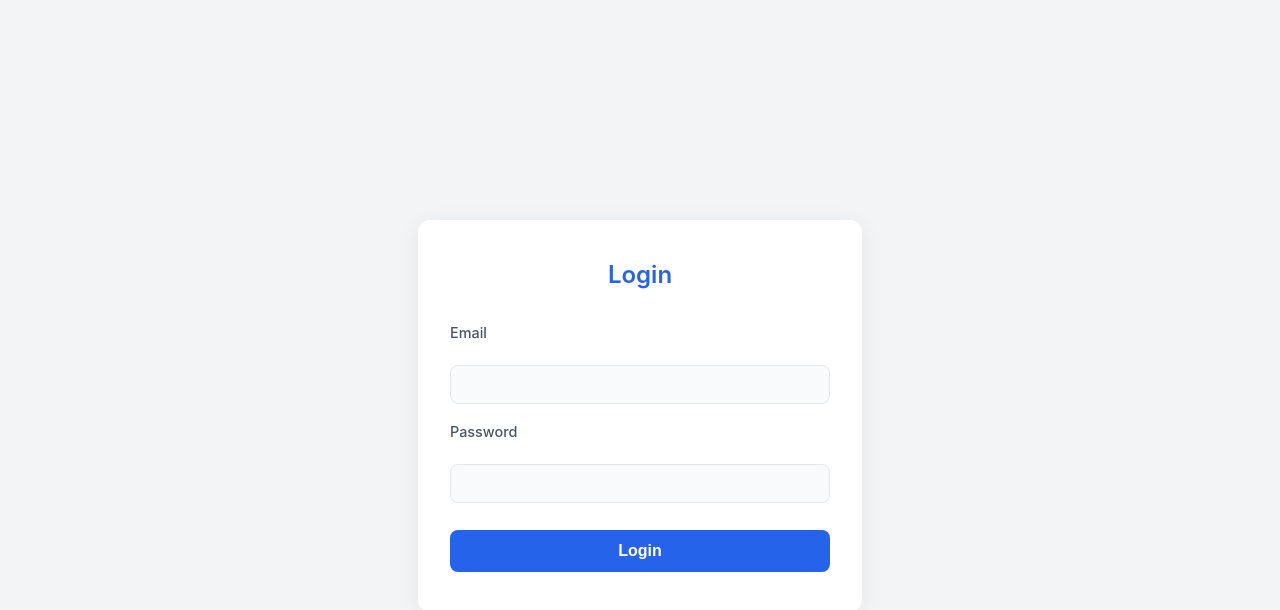
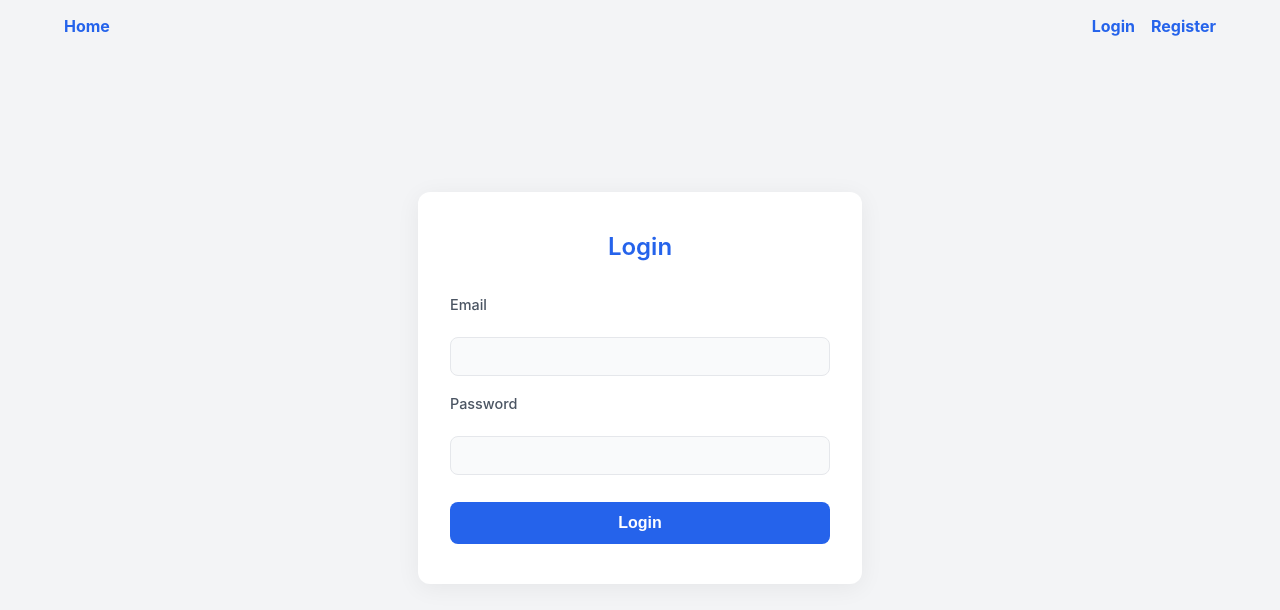
Before and after one commit to LazyPotato02/Hiring-Platform, a React (Vite) app in the folder frontend/: page /login in a window 1280 px wide. Shown: the top 610 px of the page. Built offline with nearby package versions, Linux system fonts and the light colour scheme.

Commit message:
Added NavBar

```diff
--- a/frontend/src/auth/AuthContect.tsx
+++ b/frontend/src/auth/AuthContect.tsx
@@ -10,6 +10,7 @@ export type User ={
 
 interface AuthContextType {
     user: User | null;
+    loading: boolean;
     login: (accessToken: string,refreshToken:string) => Promise<void>;
     logout: () => void;
 }
@@ -18,11 +19,17 @@ const AuthContext = createContext<AuthContextType | null>(null);
 
 export const AuthProvider: React.FC<{ children: React.ReactNode }> = ({ children }) => {
     const [user, setUser] = useState<User | null>(null);
+    const [loading, setLoading] = useState(true);
 
     useEffect(() => {
         const token = getToken();
         if (token) {
-            getCurrentUser(token).then(setUser).catch(() => clearToken());
+            getCurrentUser(token)
+                .then(setUser)
+                .catch(() => clearToken())
+                .finally(() => setLoading(false));
+        } else {
+            setLoading(false);
         }
     }, []);
 
@@ -44,7 +51,7 @@ export const AuthProvider: React.FC<{ children: React.ReactNode }> = ({ children
     };
 
     return (
-        <AuthContext.Provider value={{ user, login, logout }}>
+        <AuthContext.Provider value={{ user, loading,login, logout }}>
             {children}
         </AuthContext.Provider>
     );
--- a/frontend/src/components/LoginPage/LoginPage.css
+++ b/frontend/src/components/LoginPage/LoginPage.css
@@ -2,7 +2,7 @@
     display: flex;
     align-items: center;
     justify-content: center;
-    min-height: 100vh;
+    min-height: 80vh;
     padding: 1rem;
 }
 
--- /dev/null
+++ b/frontend/src/components/NavBar/NavBar.css
@@ -0,0 +1,17 @@
+.navbar-list {
+    display: flex;
+    justify-content: space-between;
+    padding-inline-start: 0;
+    margin: 1rem 4rem ;
+}
+
+.navbar-item {
+    text-decoration: none;
+    color: #2563eb;
+    font-weight: bold;
+}
+
+.navbar-item-users {
+    display: flex;
+    gap: 1rem;
+}
--- /dev/null
+++ b/frontend/src/components/NavBar/NavBar.tsx
@@ -0,0 +1,34 @@
+import React from "react";
+
+import './NavBar.css'
+import {Link} from "react-router-dom";
+import {useAuth} from "../../auth/AuthContect.tsx";
+
+const NavBar: React.FC = () => {
+    const { user,logout,loading } = useAuth();
+
+
+    return (
+        <div className="navbar-main">
+            <ul className="navbar-list">
+                <Link className="navbar-item" to={'/'}>Home</Link>
+
+
+                <div className="navbar-item navbar-item-users">
+
+                    {loading ? null : user ? (
+                        <Link className="navbar-item" to={'/'} onClick={logout}>Logout</Link>
+                    ) : (
+                        <>
+                            <Link className="navbar-item" to={'/login'}>Login</Link>
+                            <Link className="navbar-item" to={'/'}>Register</Link>
+                        </>
+                    )}
+                </div>
+
+            </ul>
+        </div>
+    )
+}
+
+export default NavBar;
--- a/frontend/src/main.tsx
+++ b/frontend/src/main.tsx
@@ -4,12 +4,14 @@ import './index.css'
 import LoginPage from "./components/LoginPage/LoginPage.tsx";
 import {BrowserRouter, Route, Routes} from "react-router-dom";
 import {AuthProvider} from "./auth/AuthContect.tsx";
+import NavBar from "./components/NavBar/NavBar.tsx";
 
 
 createRoot(document.getElementById('root')!).render(
     <StrictMode>
         <BrowserRouter>
             <AuthProvider>
+                <NavBar/>
                 <Routes>
                     <Route path="login" element={<LoginPage />} />
                 </Routes>
```
Also changed, not shown: 1 other file (tests, documents, lock files or other folders).
